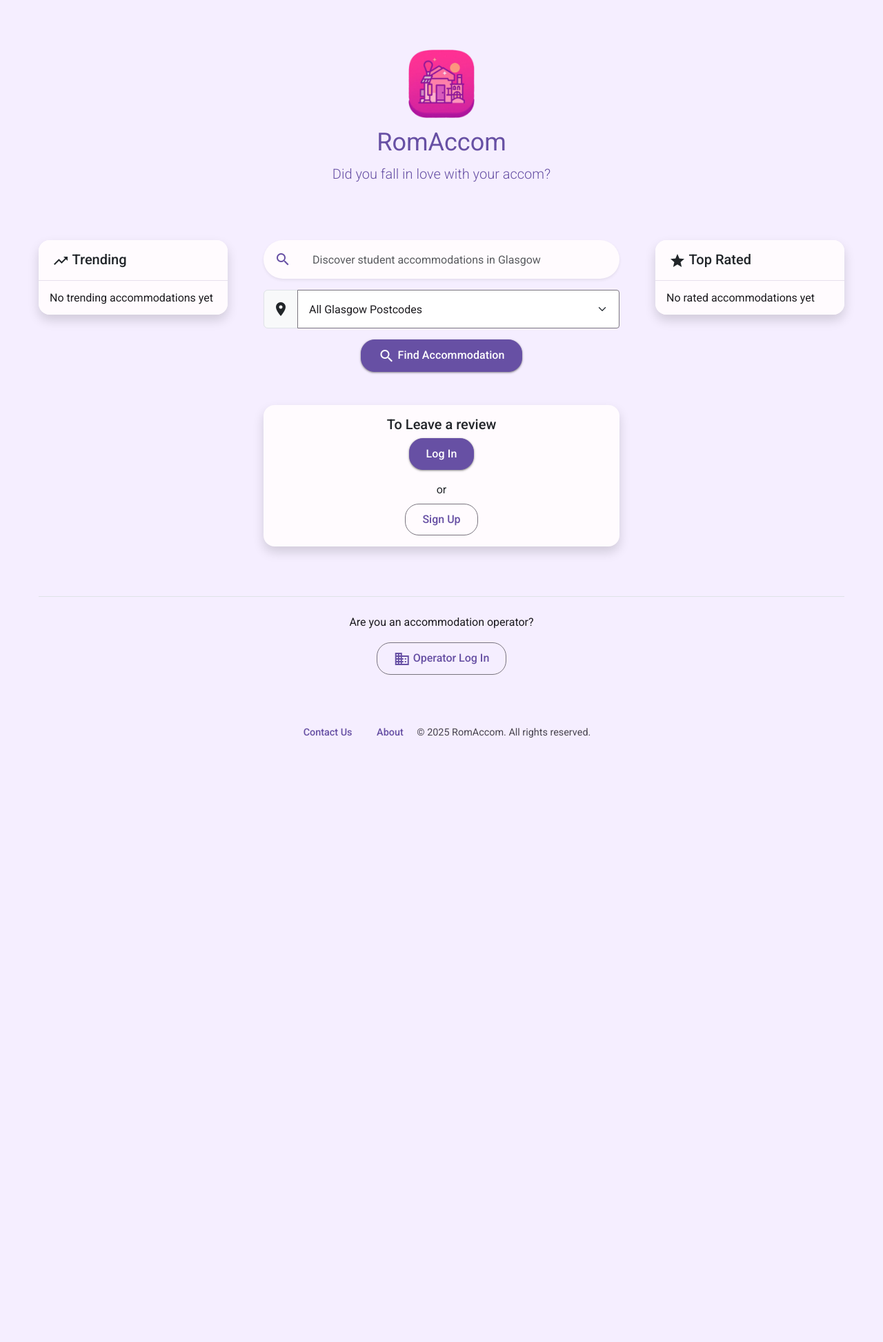
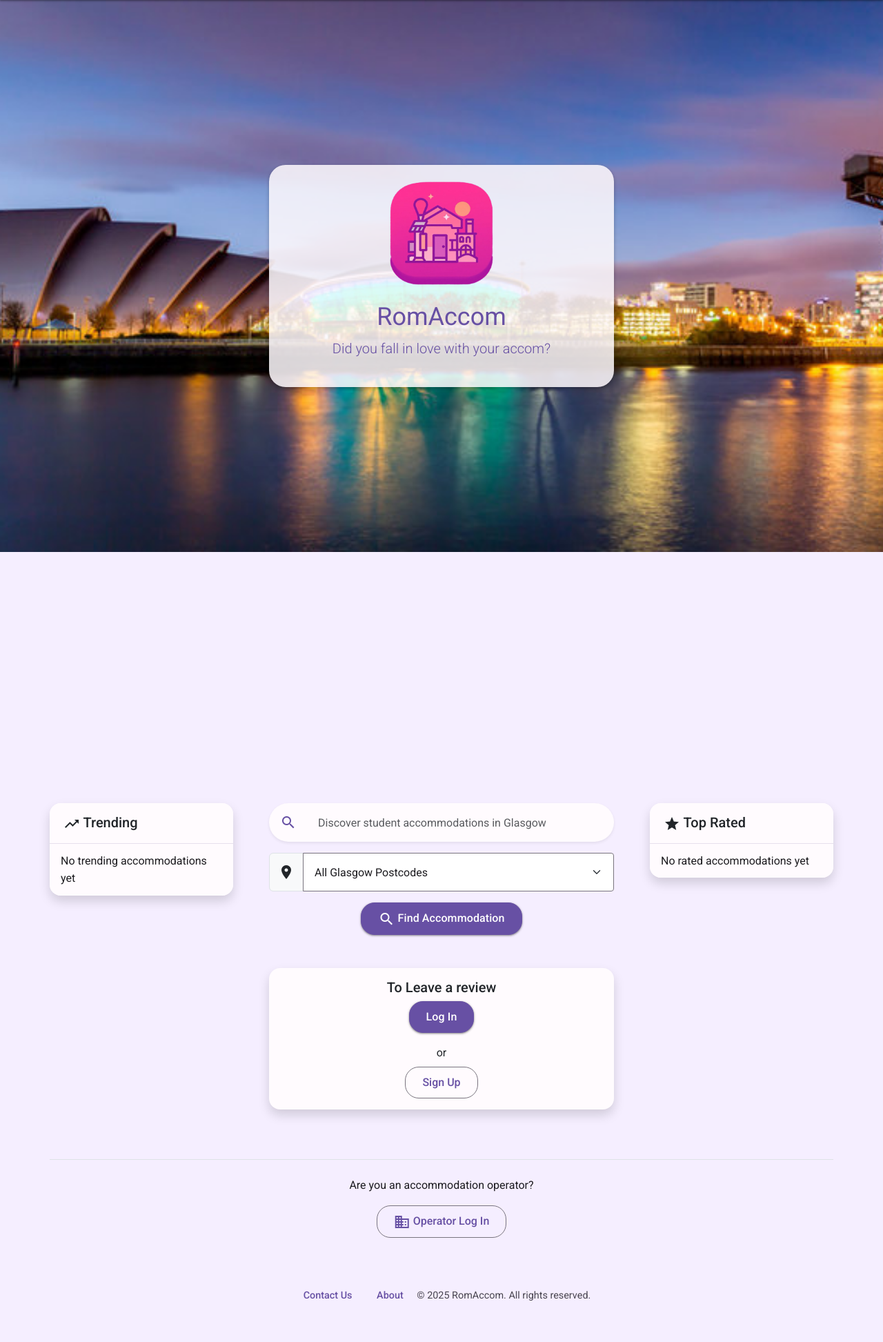
Before and after one commit to JoaoManuel2005/Team2E, a Django app: template romaccom/templates/romaccom/home.html in a window 1280 px wide. Shown: the whole page at 69% size. Before the commit the page ends 1069 px from the top, so only its background shows below. Run offline with Django 3.2, Linux system fonts and the light colour scheme; the template is opened without the code that fills it, so the values that code supplies are empty.

Commit message:
add hero section for home page(experiement)

```diff
--- a/romaccom/static/css/home.css
+++ b/romaccom/static/css/home.css
@@ -245,3 +245,89 @@ select.form-select:focus {
 .mb-5 {
     margin-bottom: 48px !important;
 }
+
+/* Hero section styles */
+.hero-section {
+    height: 100vh;
+    width: 100%;
+    position: fixed;
+    top: 0;
+    left: 0;
+    display: flex;
+    flex-direction: column;
+    justify-content: center;
+    align-items: center;
+    text-align: center;
+    z-index: 1;
+    pointer-events: none;
+    }
+
+.hero-background {
+    position: absolute;
+    top: 0;
+    left: 0;
+    width: 100%;
+    height: 100%;
+    background-size: cover;
+    background-position: center;
+    z-index: -1;
+    }
+
+.hero-content {
+    padding: 24px;
+    background-color: rgba(255, 251, 254, 0.85);
+    border-radius: 24px;
+    box-shadow: var(--md-elevation-2);
+    max-width: 500px;
+    width: 90%;
+    }
+
+.hero-logo {
+    width: 150px;
+    height: 150px;
+    margin: 0 auto 24px;
+    display: block;
+    }
+
+    /* Fixed header styles */
+.fixed-header {
+    position: fixed;
+    top: 0;
+    left: 0;
+    width: 100%;
+    padding: 8px 24px;
+    background-color: var(--md-background-lilac);
+    display: flex;
+    align-items: center;
+    z-index: 100;
+    box-shadow: var(--md-elevation-1);
+    transform: translateY(-100%);
+    transition: transform 0.3s ease;
+    }
+
+.fixed-header.visible {
+    transform: translateY(0);
+    }
+
+.fixed-header-logo {
+    width: 40px;
+    height: 40px;
+    margin-right: 16px;
+    }
+
+.fixed-header-title {
+    color: var(--md-primary);
+    margin: 0;
+    font-weight: 500;
+    }
+
+    /* Main content container */
+.main-content {
+    position: relative;
+    z-index: 2;
+    margin-top: 100vh;
+    margin-bottom: 0vh;
+    background-color: var(--md-background-lilac);
+    min-height: 100vh;
+    padding-top: 32px;
+    }
--- /dev/null
+++ b/romaccom/static/js/scroll-effects.js
@@ -0,0 +1,80 @@
+document.addEventListener('DOMContentLoaded', function() {
+    // Get DOM elements
+    const heroSection = document.getElementById('hero');
+    const heroBackground = document.getElementById('hero-bg');
+    const heroContent = document.getElementById('hero-content');
+    const heroLogo = document.getElementById('hero-logo');
+    const fixedHeader = document.getElementById('fixed-header');
+
+    // Initial dimensions
+    const initialLogoSize = 150; // px
+    const finalLogoSize = 40; // px
+
+    // Handle scroll events
+    window.addEventListener('scroll', function() {
+      const scrollPosition = window.scrollY;
+      const windowHeight = window.innerHeight;
+
+      // Calculate scroll progress (0 to 1)
+      const scrollProgress = Math.min(1, scrollPosition / windowHeight);
+
+      // Fade out hero background
+      heroBackground.style.opacity = Math.max(0, 1 - (scrollProgress * 1.5));
+
+      // Transform hero content (scale down and move up with scroll)
+      const scale = 1 - (scrollProgress * 0.3);
+      const translateY = scrollPosition * 0.5; // Move slower than scroll
+      heroContent.style.transform = `scale(${scale}) translateY(${translateY}px)`;
+      heroContent.style.opacity = Math.max(0, 1 - (scrollProgress * 1.5));
+
+      // Resize logo
+      const currentLogoSize = initialLogoSize - ((initialLogoSize - finalLogoSize) * scrollProgress);
+      heroLogo.style.width = `${currentLogoSize}px`;
+      heroLogo.style.height = `${currentLogoSize}px`;
+
+      // Show/hide fixed header
+      if (scrollProgress > 0.2) {
+        fixedHeader.classList.add('visible');
+      } else {
+        fixedHeader.classList.remove('visible');
+      }
+    });
+
+    // Search suggestions functionality
+    const searchInput = document.getElementById('search-input');
+    const searchSuggestions = document.getElementById('search-suggestions');
+
+    if (searchInput && searchSuggestions) {
+      searchInput.addEventListener('focus', function() {
+        searchSuggestions.classList.add('active');
+      });
+
+      document.addEventListener('click', function(e) {
+        if (!searchInput.contains(e.target) && !searchSuggestions.contains(e.target)) {
+          searchSuggestions.classList.remove('active');
+        }
+      });
+    }
+  });
+
+// Limit scrolling to prevent empty space at bottom
+document.addEventListener('DOMContentLoaded', function() {
+    const mainContent = document.getElementById('main-content');
+
+    if (mainContent) {
+      // Calculate the maximum scrollable height
+      const setScrollLimit = () => {
+        const viewportHeight = window.innerHeight;
+        const contentTop = parseFloat(getComputedStyle(mainContent).marginTop);
+        const contentHeight = mainContent.scrollHeight;
+        const footerHeight = 50; // Approximate footer height
+
+        // Set document height to exactly match content
+        document.body.style.height = (contentTop + contentHeight + footerHeight) + 'px';
+      };
+
+      // Apply initially and on window resize
+      setScrollLimit();
+      window.addEventListener('resize', setScrollLimit);
+    }
+  });
--- a/romaccom/templates/romaccom/home.html
+++ b/romaccom/templates/romaccom/home.html
@@ -10,6 +10,12 @@
 {% endblock %}
 
 {% block header_content %}
+<!-- Fixed header that appears on scroll -->
+<div class="fixed-header" id="fixed-header">
+  <img src="{% static 'images/appicon.png' %}" alt="RomAccom" class="fixed-header-logo">
+  <h2 class="fixed-header-title">RomAccom</h2>
+</div>
+
 <div class="text-center mb-4">
     <div class="mx-auto mb-3" style="width: 96px; height: 96px;">
         <img src="{% static 'images/appicon.png' %}" alt="RomAccom Logo" class="img-fluid">
@@ -20,6 +26,19 @@
 {% endblock %}
 
 {% block content %}
+<!-- Hero Section with parallax effect -->
+<section class="hero-section" id="hero">
+    <div class="hero-background" id="hero-bg" style="background-image: url('{% static 'images/city_of_glasgow.jpg' %}');"></div>
+    <div class="hero-content" id="hero-content">
+      <img src="{% static 'images/appicon.png' %}" alt="RomAccom" class="hero-logo" id="hero-logo">
+      <h1 class="text-primary">RomAccom</h1>
+      <p class="lead text-primary">Did you fall in love with your accom?</p>
+    </div>
+  </section>
+  <!-- Main Content Container -->
+<section class="main-content" id="main-content">
+    <div class="container">
+
         <div class="row">
             <!-- Left column - Trending -->
             <div class="col-lg-3 mb-4">
@@ -164,4 +183,5 @@
 
 {% block scripts %}
     <script src="{% static 'js/home.js' %}"></script>
+    <script src="{% static 'js/scroll-effects.js' %}"></script>
 {% endblock %}
```
Lines whose indentation alone changed are shown as unchanged.
